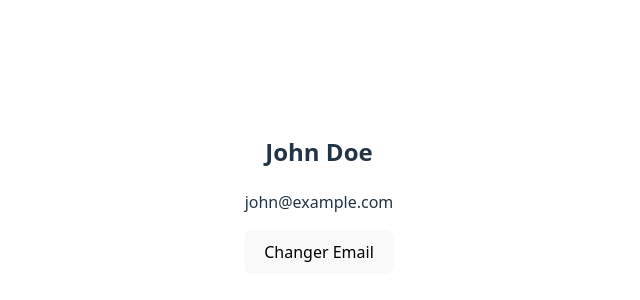
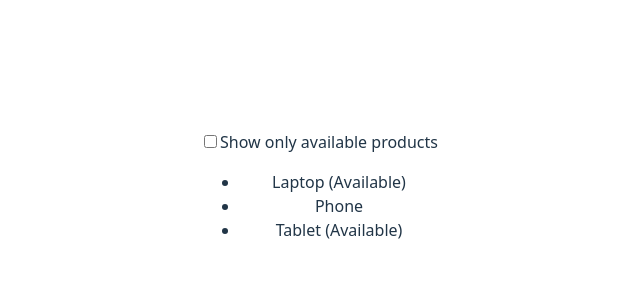
Before and after one commit to Eduardo-Nightborn/Exercice-Debugging, a React (Vite) app: page / in a window 1280 px wide. Shown: the part 206-506 px from the top of the page, without its empty margins (321-961 px from the left). Built offline with nearby package versions, Linux system fonts and the light colour scheme.

Commit message:
Exercice 2: Erreurs de rendu React

```diff
--- a/src/App.tsx
+++ b/src/App.tsx
@@ -1,13 +1,12 @@
-import { useState } from "react";
-import { UserProfile } from "./components/UserProfile";
+
+import { ProductList } from "./components/ProductList/ConditionalRenderBug";
 import "./App.css";
 
 function App() {
-  const [count, setCount] = useState(0);
 
   return (
     <>
-      <UserProfile />
+      <ProductList />
     </>
   );
 }
--- /dev/null
+++ b/src/components/ProductList/ConditionalRenderBug.tsx
@@ -0,0 +1,34 @@
+// ConditionalRenderBug.tsx - Problèmes de rendu conditionnel
+import React, { useState } from "react";
+export const ProductList: React.FC = () => {
+  const [products, setProducts] = useState([
+    { id: 1, name: "Laptop", available: true },
+    { id: 2, name: "Phone", available: false },
+    { id: 3, name: "Tablet", available: true },
+  ]);
+  const [showOnlyAvailable, setShowOnlyAvailable] = useState(false);
+  // Bug:
+  const filteredProducts = showOnlyAvailable
+    ? products.filter((p) => p.available)
+    : products;
+  return (
+    <div>
+      <label>
+        <input
+          type="checkbox"
+          checked={showOnlyAvailable}
+          onChange={() => setShowOnlyAvailable(!showOnlyAvailable)}
+        />
+        Show only available products
+      </label>
+      <ul>
+        {filteredProducts.map((product) => (
+          // Bug:
+          <li className={product.available ? 'in-stock' : 'out-of-stock'}>
+            {product.name} {product.available && "(Available)"}
+          </li>
+        ))}
+      </ul>
+    </div>
+  );
+};
```
